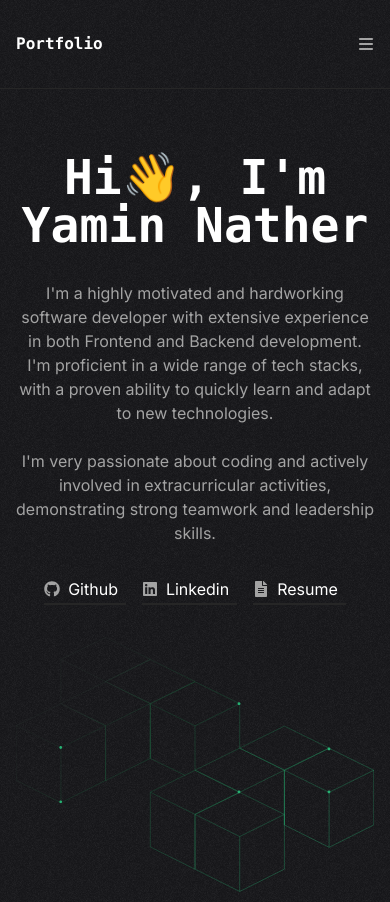
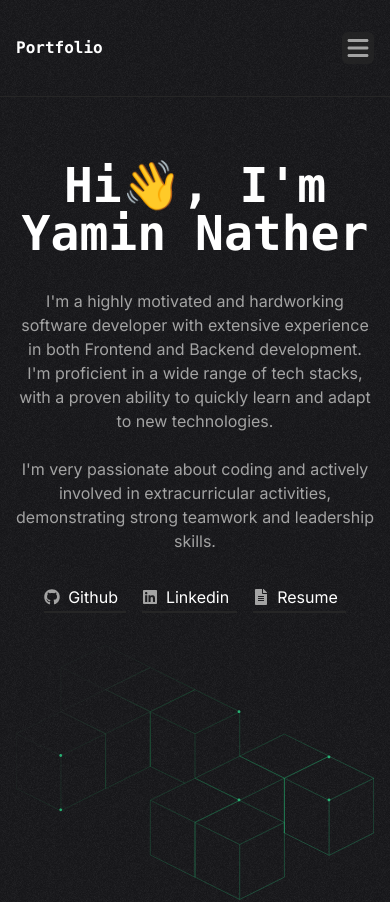
Before and after one commit to YaminNather/portfolio-website, a Next.js app: page / in a window 390 px wide. Shown: the top 902 px of the page. Built offline with nearby package versions, Linux system fonts and the light colour scheme.

Commit message:
=Updated Nav Bar

```diff
--- a/src/app/components/nav_bar/nav_bar.tsx
+++ b/src/app/components/nav_bar/nav_bar.tsx
@@ -1,5 +1,7 @@
 import { Link } from "@/app/components/link";
 import { FaBars } from "react-icons/fa6";
+
+import { IconButton } from "@/app/components/icon_button/icon_button/icon_button";
 
 
 export interface NavBarProps {
@@ -27,7 +29,7 @@ export function NavBar(props: NavBarProps) {
         )}
       </nav>
 
-      <FaBars className="md:hidden" onClick={() => props.onOpenNavigationDrawerButtonClicked()} />
+      <IconButton className="md:hidden" iconBuilder={(className) => <FaBars className={className} onClick={() => props.onOpenNavigationDrawerButtonClicked()} />} />
 
       {/* <div className="border border-neutral-700 p-3 rounded-full font-bottom">
         <FaSun className="text-green-500" />
```
